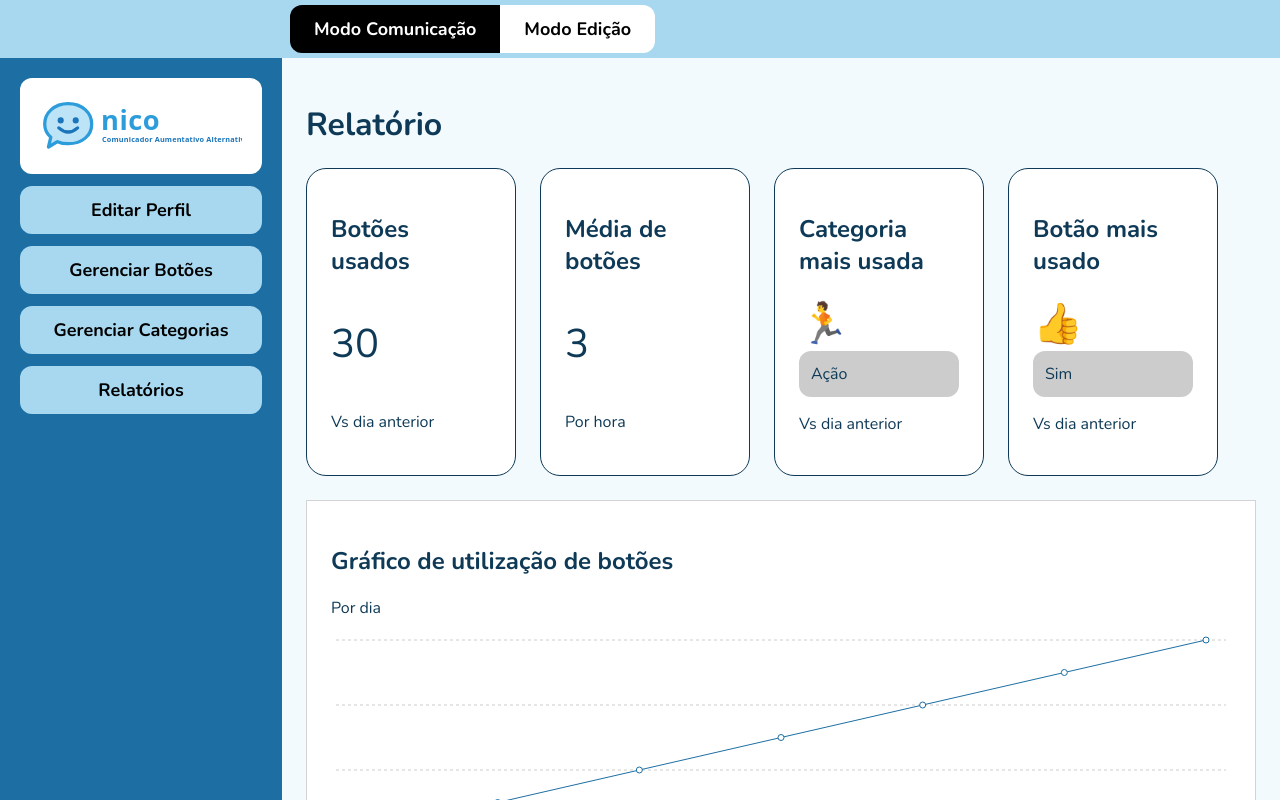
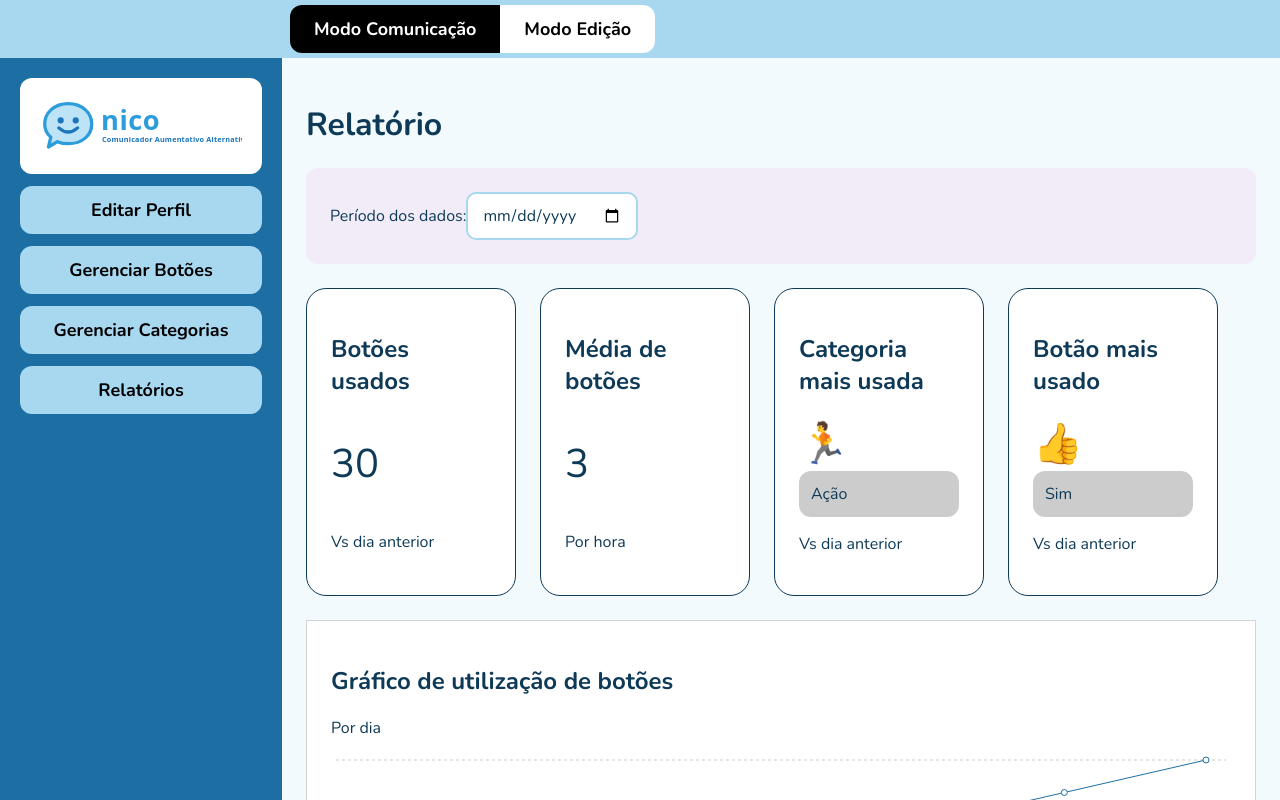
Before and after one commit to josefmello/frontend-nico, a React app: page /relatorio in a window 1280 px wide. Shown: the top 800 px of the page. Built offline with nearby package versions, Linux system fonts and the light colour scheme; the HTML template or start-up script is replaced by a standard one.

Commit message:
feat(view): criando o período dos dados com a cor nicolilac

```diff
--- a/src/index.css
+++ b/src/index.css
@@ -6,6 +6,7 @@
   --nicocean: #1D6FA3;
   --nicoturne: #0E3A57;
   --nicoshine: #FFC857;
+  --nicolilac: #F1ECF7;
   --largura-menu: 290px;
 }
 
--- a/src/pages/Relatorio.css
+++ b/src/pages/Relatorio.css
@@ -37,3 +37,10 @@
     border: 1px solid lightgrey;
     padding: 24px;
 }
+
+.periodo {
+    background-color: var(--nicolilac);
+    padding: 24px;
+    border-radius: 12px;
+    margin-bottom: 24px;
+}
--- a/src/pages/Relatorio.jsx
+++ b/src/pages/Relatorio.jsx
@@ -28,6 +28,9 @@ function Relatorio() {
                 <MenuLateral />
                 <main className="conteudo-main">
                     <h1>Relatório</h1>
+                    <section className="periodo">
+                        <label>Período dos dados:<input type="date" /></label>
+                    </section>
                     <section className="cartoes">
                         {cartoes.map((cartao) => (
                             <article key={cartao.titulo} className="cartao">
```
